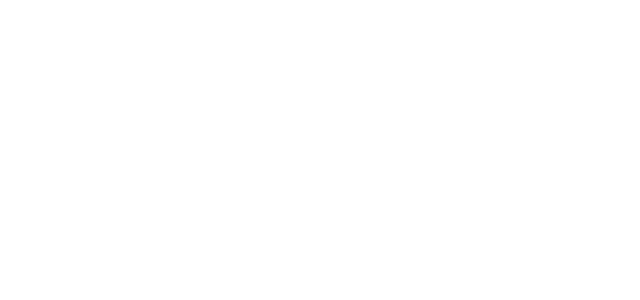
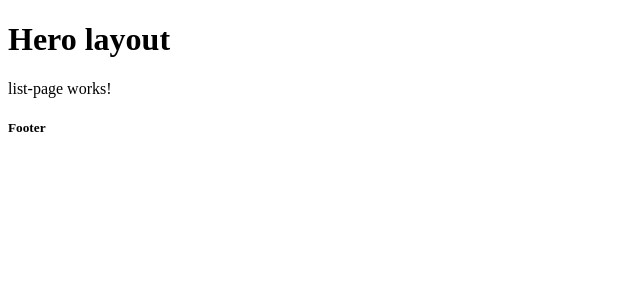
Before and after one commit to farney9/devTalles-angular-cero-a-experto-2023, an Angular app in the folder 06-heroesApp/: page /heroes/list in a window 1280 px wide. Before the commit this address led to /. Shown: the top 300 px of the page, without its empty margins (0-640 px from the left). Built offline with nearby package versions, Linux system fonts and the light colour scheme.

Commit message:
add Rutas Hijas & Lazy Load

```diff
--- a/06-heroesApp/src/app/app-routing.module.ts
+++ b/06-heroesApp/src/app/app-routing.module.ts
@@ -1,7 +1,34 @@
 import { NgModule } from '@angular/core';
 import { RouterModule, Routes } from '@angular/router';
+import { NotFoundPageComponent } from './shared/pages/not-found-page/not-found-page.component';
 
-const routes: Routes = [];
+
+// localhost:4200/auth/''
+const routes: Routes = [
+
+  {
+    path: 'auth',
+    loadChildren: () => import('./auth/auth.module').then(m => m.AuthModule),
+  },
+  {
+    path: 'heroes',
+    loadChildren: () => import('./heroes/heroes.module').then(m => m.HeroesModule),
+  },
+  {
+    path: '404',
+    component: NotFoundPageComponent
+  },
+  {
+    path: '',
+    redirectTo: 'heroes',
+    pathMatch: 'full'
+  },
+  {
+    path: '**',
+    redirectTo: '404'
+  }
+
+];
 
 @NgModule({
   imports: [RouterModule.forRoot(routes)],
--- a/06-heroesApp/src/app/auth/auth-routing.module.ts
+++ b/06-heroesApp/src/app/auth/auth-routing.module.ts
@@ -1,7 +1,24 @@
 import { NgModule } from '@angular/core';
 import { RouterModule, Routes } from '@angular/router';
+import { LayoutPageComponent } from './pages/layout-page/layout-page.component';
+import { LoginPageComponent } from './pages/login-page/login-page.component';
+import { RegisterPageComponent } from './pages/register-page/register-page.component';
 
-const routes: Routes = [];
+
+// localhost:4200/auth/''
+
+const routes: Routes = [
+  {
+    path: '',
+    component:
+    LayoutPageComponent,
+    children:[
+      { path: 'login', component: LoginPageComponent},
+      { path: 'new-account', component: RegisterPageComponent},
+      { path: '**', redirectTo: 'login'}
+    ]
+  },
+];
 
 @NgModule({
   imports: [RouterModule.forChild(routes)],
--- a/06-heroesApp/src/app/auth/pages/layout-page/layout-page.component.html
+++ b/06-heroesApp/src/app/auth/pages/layout-page/layout-page.component.html
@@ -1 +1,3 @@
 <p>layout-page works!</p>
+
+<router-outlet></router-outlet>
--- a/06-heroesApp/src/app/heroes/heroes-routing.module.ts
+++ b/06-heroesApp/src/app/heroes/heroes-routing.module.ts
@@ -1,7 +1,28 @@
 import { NgModule } from '@angular/core';
 import { RouterModule, Routes } from '@angular/router';
+import { LayoutHeroPageComponent } from './pages/layout-hero-page/layout-hero-page.component';
+import { ListPageComponent } from './pages/list-page/list-page.component';
+import { NewPageComponent } from './pages/new-page/new-page.component';
+import { SearchPageComponent } from './pages/search-page/search-page.component';
+import { HeroPageComponent } from './pages/hero-page/hero-page.component';
 
-const routes: Routes = [];
+
+// localhost:4200/heroes/''
+
+const routes: Routes = [
+  {
+    path: '',
+    component: LayoutHeroPageComponent,
+    children: [
+      { path: 'new-hero', component: NewPageComponent},
+      { path: 'search', component: SearchPageComponent},
+      { path: 'edit/:id', component: NewPageComponent},
+      { path: 'list', component: ListPageComponent},
+      { path: ':id', component: HeroPageComponent},
+      { path: '**', redirectTo: 'list'},
+    ]
+  }
+];
 
 @NgModule({
   imports: [RouterModule.forChild(routes)],
--- a/06-heroesApp/src/app/heroes/pages/layout-hero-page/layout-hero-page.component.html
+++ b/06-heroesApp/src/app/heroes/pages/layout-hero-page/layout-hero-page.component.html
@@ -1 +1,7 @@
-<p>layout-hero-page works!</p>
+<h1>Hero layout</h1>
+
+<router-outlet></router-outlet>
+
+<footer>
+  <h5>Footer</h5>
+</footer>
```
